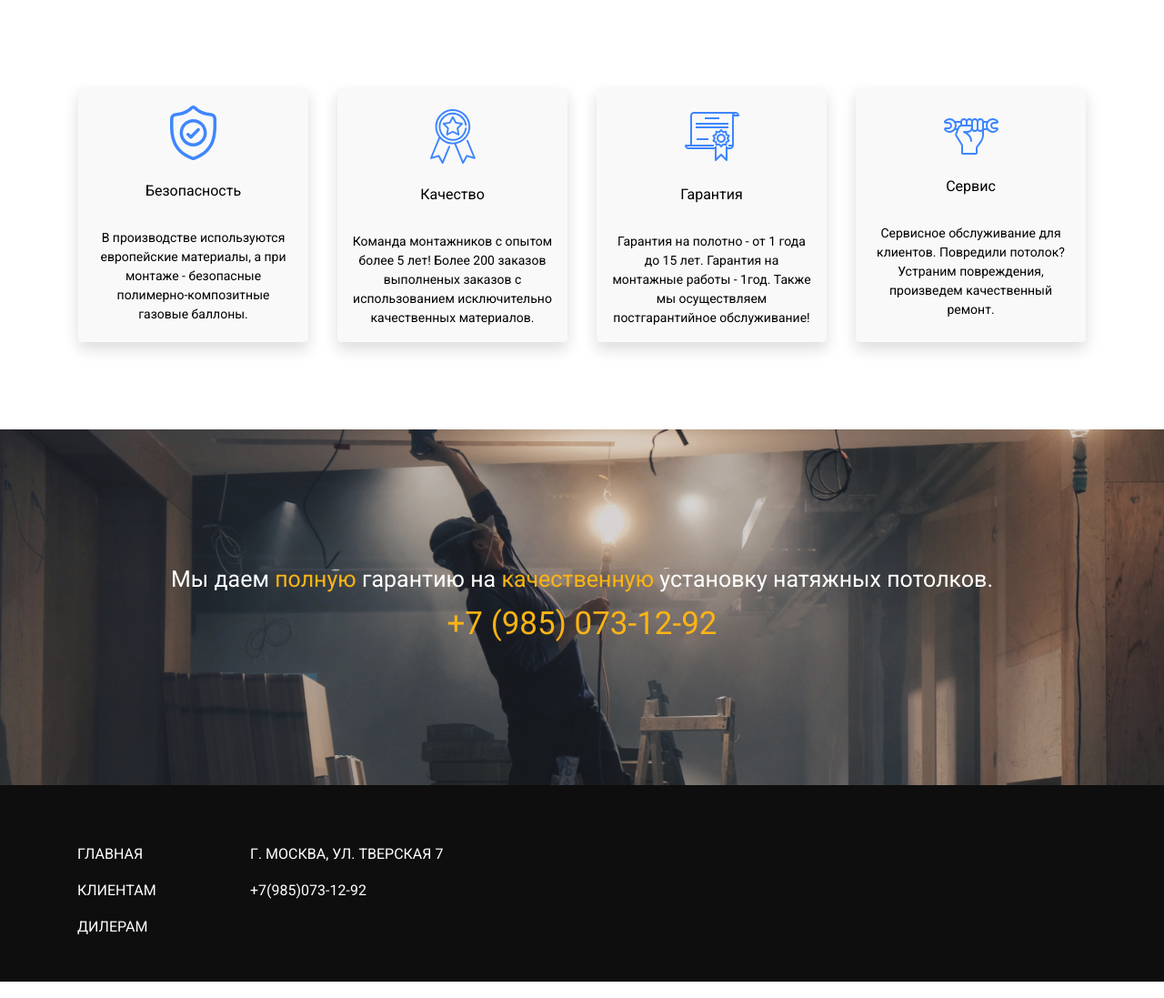
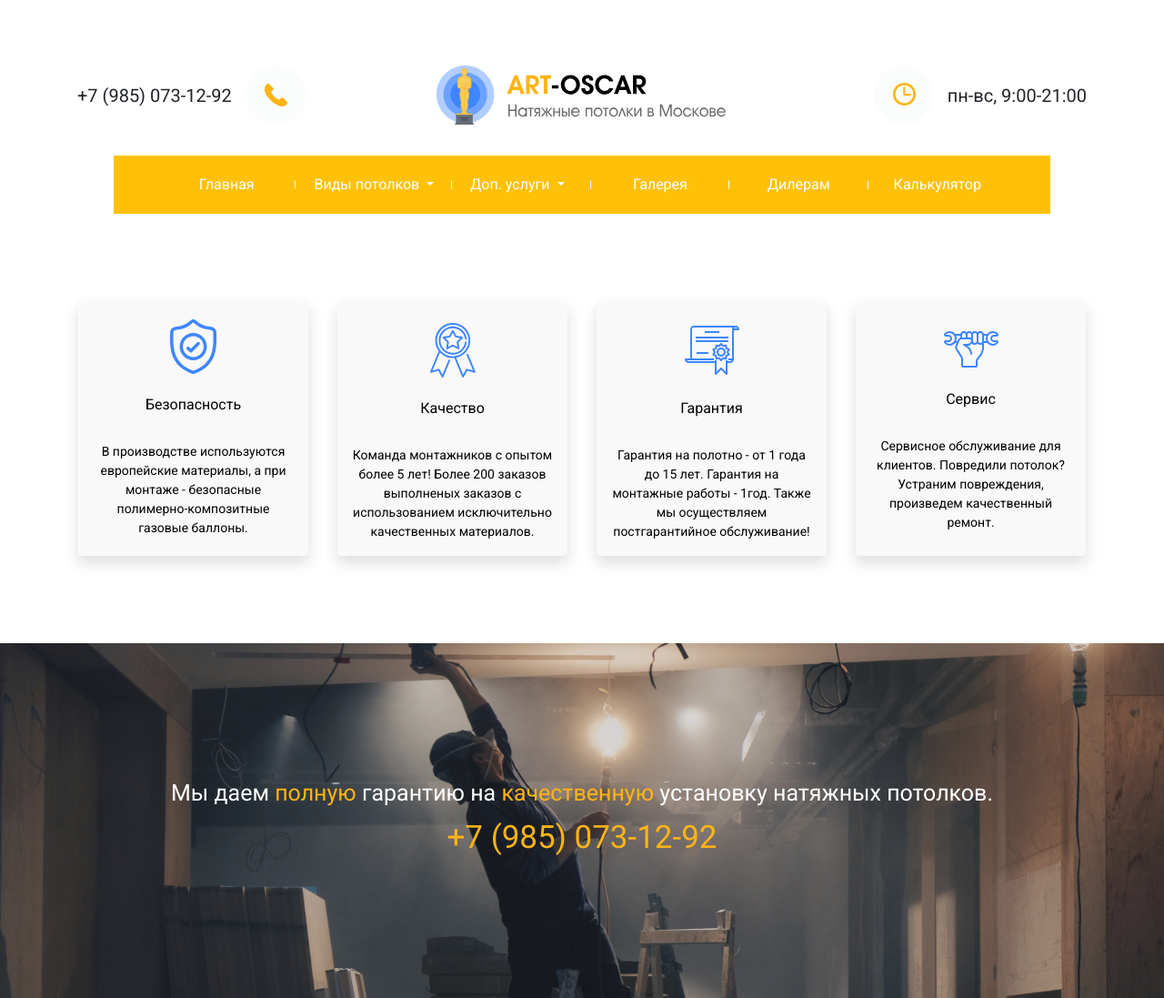
Before and after one commit to KHOnKOgaB/potolki, a website: page src/index.html in a window 1280 px wide. Shown: the top 1097 px of the page at 91% size. Drawn offline with nearby package versions, Linux system fonts and the light colour scheme; files that its build step writes are made by us from their sources; files whose address does not match are found by name.

Commit message:
header nav

```diff
--- a/gulpfile.js
+++ b/gulpfile.js
@@ -39,6 +39,7 @@ const config = {
     server: {
         baseDir: "./build"
     },
+    port: 3030
     // tunnel: true,
     // host: 'localhost',
     // port: 8085,
--- a/src/components/header.html
+++ b/src/components/header.html
@@ -0,0 +1,41 @@
+<div class="container">
+  <div class="header-main row text-body">
+    <div class=" col-4 text-left phone d-flex align-items-center">
+      <span class="lead mr-3">+7 (985) 073-12-92</span>
+      <img src="../img/icons/icon-phone.svg" alt="phone">
+    </div>
+    <div class=" col-4 text-center d-flex logo">
+      <img src="../img/logo.svg" alt="logo" class='mx-auto'>
+    </div>
+    <div class=" col-4 time d-flex align-items-center">
+      <img src="../img/icons/icon-time.svg" alt="time" class="ml-auto mr-3">
+      <span class="lead">пн-вс, 9:00-21:00</span>
+    </div>
+  </div>
+  <nav class="header-navbar navbar navbar-expand-lg bg-warning">
+    <ul class="navbar-nav w-100 px-5">
+      <li class="nav-item text-center w-100"><a href="" class="nav-link">Главная</a></li>
+      <li class="nav-item w-100 dropdown">
+        <a class="nav-link dropdown-toggle" href="#" id="navbarDropdown" role="button" data-toggle="dropdown" aria-haspopup="true" aria-expanded="false">
+          Виды потолков
+        </a>
+        <div class="dropdown-menu" aria-labelledby="navbarDropdown">
+          <a class="dropdown-item" href="#">Action</a>
+          <a class="dropdown-item" href="#">Another action</a>
+        </div>
+      </li>
+      <li class="nav-item w-100 dropdown">
+        <a class="nav-link dropdown-toggle" href="#" id="navbarDropdown" role="button" data-toggle="dropdown" aria-haspopup="true" aria-expanded="false">
+          Доп. услуги
+        </a>
+        <div class="dropdown-menu" aria-labelledby="navbarDropdown">
+          <a class="dropdown-item" href="#">Action</a>
+          <a class="dropdown-item" href="#">Another action</a>
+        </div>
+      </li>
+      <li class="nav-item text-center w-100"><a href="" class="nav-link">Галерея</a></li>
+      <li class="nav-item text-center w-100"><a href="" class="nav-link">Дилерам</a></li>
+      <li class="nav-item text-center w-100"><a href="" class="nav-link">Калькулятор</a></li>
+    </ul>
+  </nav>
+</div>
--- a/src/index.html
+++ b/src/index.html
@@ -27,6 +27,9 @@
     //= components/garanty.html
     //= components/footer.html
 
+    <script src="https://code.jquery.com/jquery-3.4.1.slim.min.js" integrity="sha384-J6qa4849blE2+poT4WnyKhv5vZF5SrPo0iEjwBvKU7imGFAV0wwj1yYfoRSJoZ+n" crossorigin="anonymous"></script>
+<script src="https://cdn.jsdelivr.net/npm/popper.js@1.16.0/dist/umd/popper.min.js" integrity="sha384-Q6E9RHvbIyZFJoft+2mJbHaEWldlvI9IOYy5n3zV9zzTtmI3UksdQRVvoxMfooAo" crossorigin="anonymous"></script>
+<script src="https://stackpath.bootstrapcdn.com/bootstrap/4.4.1/js/bootstrap.min.js" integrity="sha384-wfSDF2E50Y2D1uUdj0O3uMBJnjuUD4Ih7YwaYd1iqfktj0Uod8GCExl3Og8ifwB6" crossorigin="anonymous"></script>
 </body>
 
 </html>
--- a/src/scss/components/header.scss
+++ b/src/scss/components/header.scss
@@ -0,0 +1,37 @@
+.header-main{
+  padding: 4.5rem 0 2.1rem;
+}
+.header-navbar{
+  max-width: 1030px;
+  margin: 0 auto;
+  padding: 0;
+  .nav-item.show{
+    background: $light-blue;
+    .nav-link{
+      color: $warning;
+    }
+  }
+  .nav-item:not(:last-child){
+    position: relative;
+    &:after{
+      content: '';
+      position: absolute;
+      top: 50%;
+      right: 0;
+      height: 9px;
+      width: 1px;
+      background: $white;
+      transform: translateY(-50%);
+    }
+  }
+  .nav-link{
+    padding: 20px !important;
+  }
+  .dropdown-menu{
+    margin: 0;
+    width: 100%;
+    border: 0;
+    border-radius: 0;
+    background: $light-blue;
+  }
+}
```
Also changed, not shown: build/css/style.css, build/img/icons/Icon-phone.svg (added), build/img/icons/Icon-time.svg (added), build/img/logo.svg (added), build/index.html, src/img/icons/Icon-phone.svg (added), src/img/icons/Icon-time.svg (added), src/img/logo.svg (added), 1 other file.
